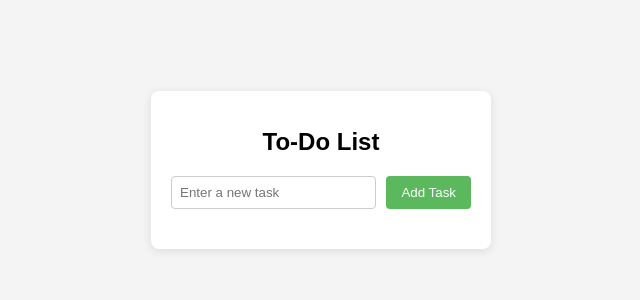
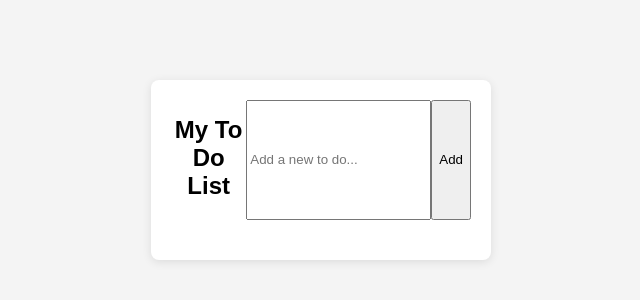
Before and after one commit to JahanRazh/CodeAlpha_To-Do-LIST, a plain HTML site: page index.html in a window 1280 px wide. Shown: the part 230-530 px from the top of the page, without its empty margins (319-959 px from the left). Drawn offline with Linux system fonts and the light colour scheme.

Commit message:
update html code

```diff
--- a/index.html
+++ b/index.html
@@ -2,19 +2,26 @@
 <html lang="en">
 <head>
     <meta charset="UTF-8">
+    <meta http-equiv="X-UA-Compatible" content="IE=edge">
     <meta name="viewport" content="width=device-width, initial-scale=1.0">
-    <title>To-Do List</title>
     <link rel="stylesheet" href="styles.css">
+    <title>To Do List - JavaScript Project</title>
 </head>
 <body>
     <div class="container">
-        <h1>To-Do List</h1>
         <div class="input-container">
-            <input type="text" id="taskInput" placeholder="Enter a new task">
-            <button id="addTaskButton">Add Task</button>
+            <h1>My To Do List</h1>
+            <input type="text" placeholder="Add a new to do..." id="inputBox">
+            <input type="button" value="Add" id="addBtn">
         </div>
-        <ul id="taskList"></ul>
+
+        <ul class="todoList" id="todoList">
+            <!-- <li><p>Task1</p></li>
+            <li>Task2</li>
+            <li>Task3</li> -->
+        </ul>
     </div>
+
     <script src="script.js"></script>
 </body>
 </html>
```
